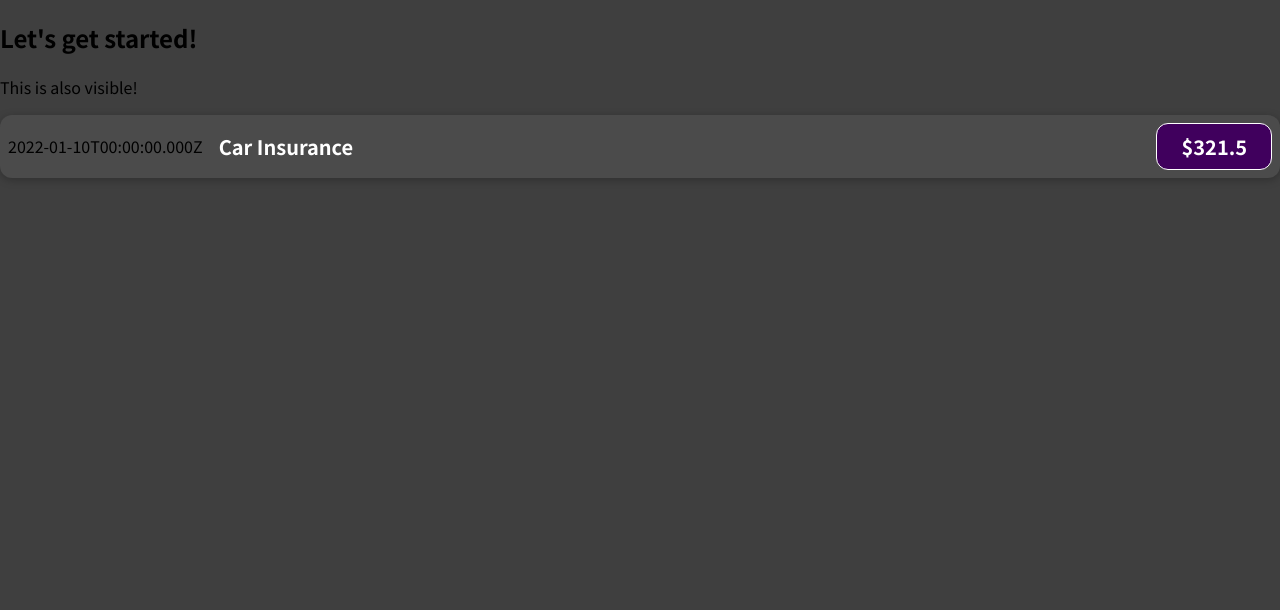
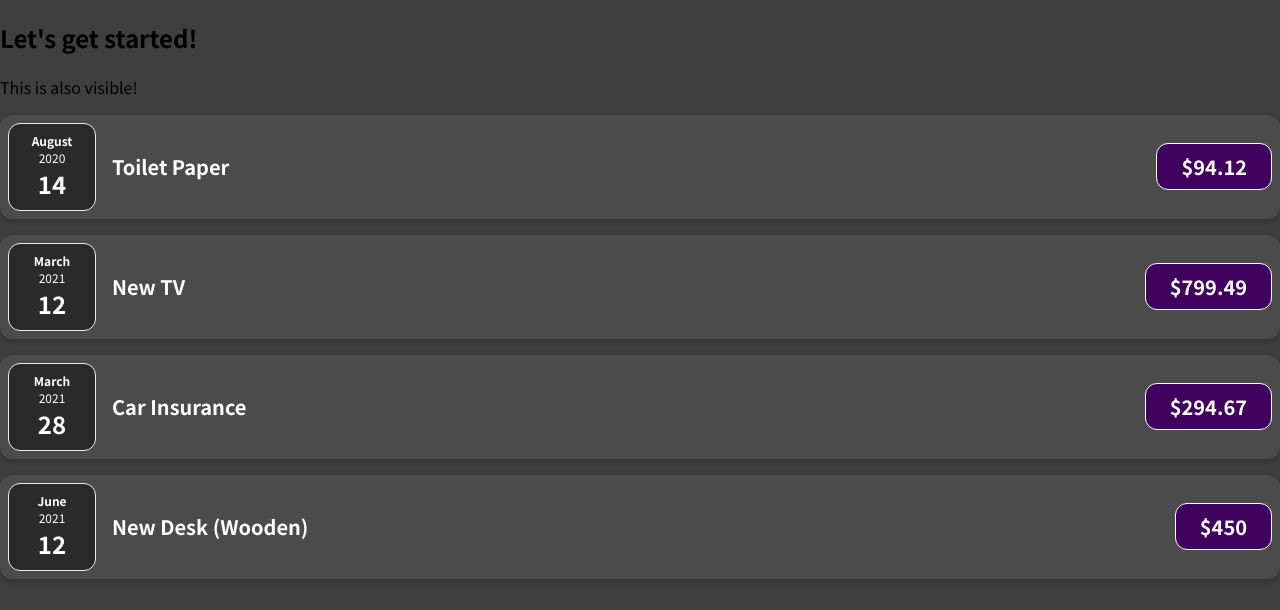
Before and after one commit to cdspaceNoob/React-complete-guide, a JavaScript app: page / in a window 1280 px wide. Shown: the top 610 px of the page. Built offline with nearby package versions, Linux system fonts and the light colour scheme.

Commit message:
props 이해하기

```diff
--- a/src/App.js
+++ b/src/App.js
@@ -1,15 +1,41 @@
-import ExpensItem from "./components/ExpensItem";
+import ExpensItem from "./components/ExpenseItem";
 
 function App() {
+  const expenses = [
+    {
+      id: 'e1',
+      title: 'Toilet Paper',
+      amount: 94.12,
+      date: new Date(2020, 7, 14),
+    },
+    { id: 'e2', title: 'New TV', amount: 799.49, date: new Date(2021, 2, 12) },
+    {
+      id: 'e3',
+      title: 'Car Insurance',
+      amount: 294.67,
+      date: new Date(2021, 2, 28),
+    },
+    {
+      id: 'e4',
+      title: 'New Desk (Wooden)',
+      amount: 450,
+      date: new Date(2021, 5, 12),
+    },
+  ];
+
   return (
     <div>
       <h2>Let's get started!</h2>
       {/* p는 단락을 의미 */}
       <p>This is also visible!</p>
       {/* 대문자로 시작하는 요소는 커스텀된 요소임을 표시한다 */}
-      <ExpensItem />
+      <ExpensItem title={expenses[0].title} amount={expenses[0].amount} date={expenses[0].date} />
+      <ExpensItem title={expenses[1].title} amount={expenses[1].amount} date={expenses[1].date} />
+      <ExpensItem title={expenses[2].title} amount={expenses[2].amount} date={expenses[2].date} />
+      <ExpensItem title={expenses[3].title} amount={expenses[3].amount} date={expenses[3].date} />
     </div>
   );
+
 }
 // JS 안에 HTML이 들어가 있다. 이런 걸 JSX라고 한다.
 // React만의 고유한 구문이다.
--- /dev/null
+++ b/src/components/ExpenseDate.css
@@ -0,0 +1,26 @@
+.expense-date {
+  display: flex;
+  flex-direction: column;
+  width: 5.5rem;
+  height: 5.5rem;
+  border: 1px solid #ececec;
+  background-color: #2a2a2a;
+  color: white;
+  border-radius: 12px;
+  align-items: center;
+  justify-content: center;
+}
+
+.expense-date__month {
+  font-size: 0.75rem;
+  font-weight: bold;
+}
+
+.expense-date__year {
+  font-size: 0.75rem;
+}
+
+.expense-date__day {
+  font-size: 1.5rem;
+  font-weight: bold;
+}
--- /dev/null
+++ b/src/components/ExpenseDate.js
@@ -0,0 +1,18 @@
+import './ExpenseDate.css';
+
+function ExpenseDate(props) {
+    {/* JS 기본 빌트인 함수인 toLocaleString()을 사용한다. */ }
+    const month = props.date.toLocaleString('en-US', { month: 'long' });
+    const day = props.date.toLocaleString('en-US', { day: '2-digit' });
+    const year = props.date.getFullYear();
+
+    return (
+        <div className='expense-date'>
+            <div className='expense-date__month'>{month}</div>
+            <div className='expense-date__year'>{year}</div>
+            <div className='expense-date__day'>{day}</div>
+        </div>
+    );
+}
+
+export default ExpenseDate;
--- a/src/components/ExpensItem.js
+++ b/src/components/ExpenseItem.js
@@ -1,6 +1,7 @@
-import './ExpensItem.css';
+import ExpenseDate from './ExpenseDate';
+import './ExpenseItem.css';
 
-function ExpensItem() {
+function ExpensItem(props) {
 
     // month는 0부터 시작한다. 1월은 0이 된다.
     // 이는 React와는 관련 없는 단순히 JavaScript 코드다.
@@ -10,11 +11,12 @@ function ExpensItem() {
 
     return (
         <div className='expense-item'>
+            <ExpenseDate date={props.date} />
             {/* expenseDate는 객체이므로 이를 곧장 문자열로 출력할 수는 없다. 변환이 필요하다. */}
-            <div>{expenseDate.toISOString()}</div>
+            {/* <div>{props.date.toISOString()}</div> */}
             <div className='expense-item__description'>
-                <h2>{expenseTitle}</h2>
-                <div className='expense-item__price'>${expenseAmount}</div>
+                <h2>{props.title}</h2>
+                <div className='expense-item__price'>${props.amount}</div>
             </div>
         </div>
     );
```
Also changed, not shown: src/components/ExpenseItem.css (renamed from src/components/ExpensItem.css).
